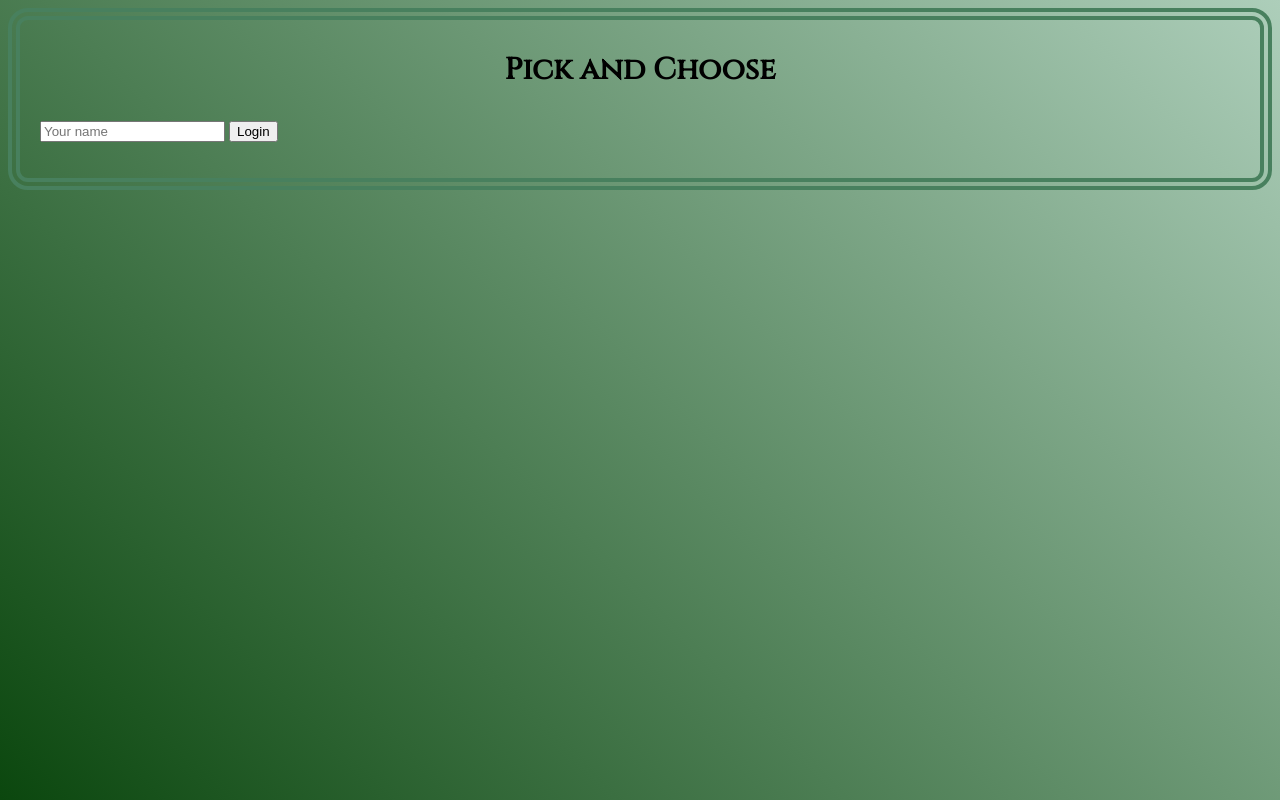
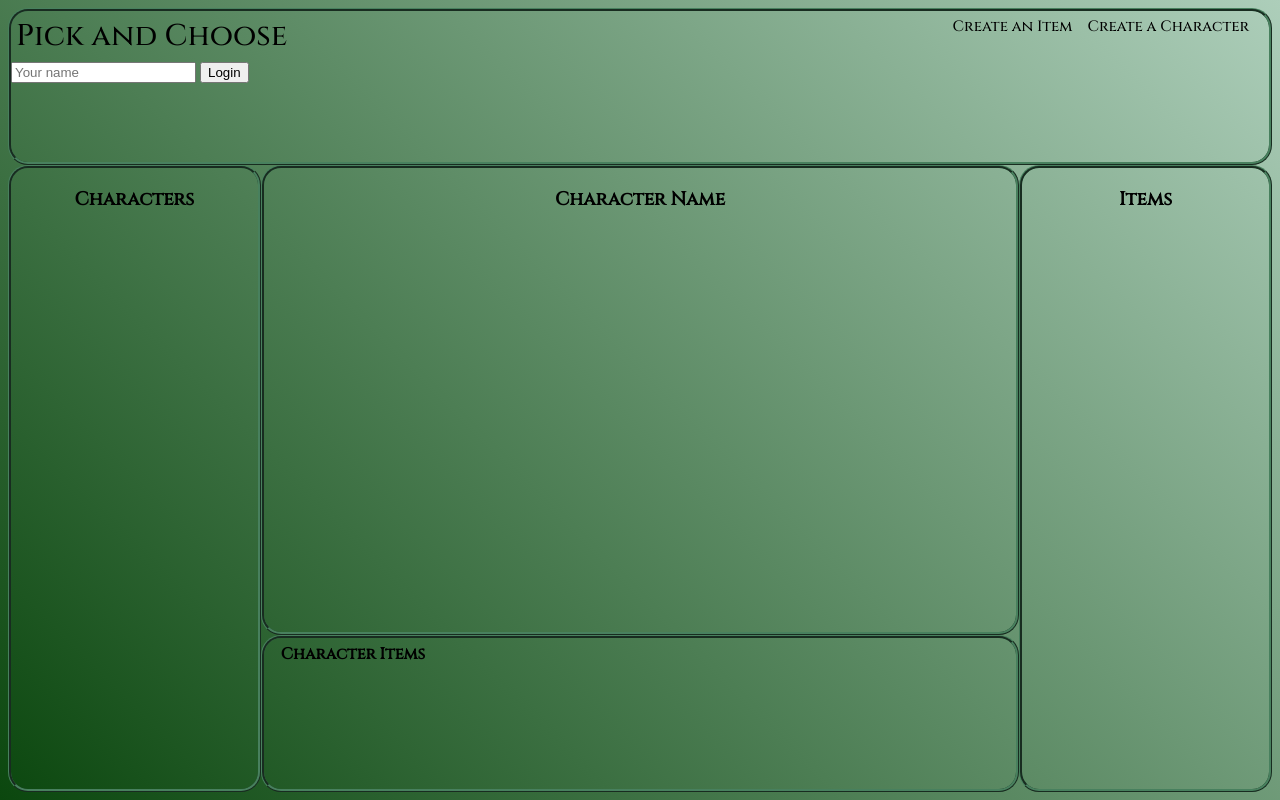
Before and after one commit to jpersons24/pick-and-choose, a plain HTML site: page front-end/index.html in a window 1280 px wide. Drawn offline with Linux system fonts and the light colour scheme; no server answers.

Commit message:
styling changes

```diff
--- a/front-end/index.css
+++ b/front-end/index.css
@@ -4,19 +4,87 @@ body {
    font-family: 'Cinzel', serif;
 }
 
-#nav-bar {
-   border: 12px double #48805e;
-   border-radius: 20px;
+#nav-bar-list {
+   list-style: none;
+   margin: 5px;
+   padding: 0px;
 }
 
-#logo {
-   text-align: center;
+.nav-bar-li {
+   display: inline-block;
+}
+
+.right {
+   float: right;
+   font-size: 15px;
+   padding-right: 15px;
+}
+
+.logo {
    font-family: 'Cinzel', serif;
    font-size: 30px;
 }
 
 #login-form {
-   padding-bottom: 20px;
-   padding-left: 20px;
-   display: inline-block;
+   margin: 0px;
 }
+
+/* CSS GRID GENERATOR CODE */
+
+.parent {
+   display: grid;
+   grid-template-columns: repeat(5, 1fr);
+   grid-template-rows: repeat(5, 1fr);
+   grid-column-gap: 0px;
+   grid-row-gap: 0px;
+   height: 100%;
+   width: 100%;
+   }
+
+#nav-bar {
+   grid-area: 1 / 1 / 2 / 6;
+   border: ridge #48805e;
+   border-radius: 20px;
+}
+
+#character-display {
+   grid-area: 2 / 2 / 5 / 5;
+   border: ridge #48805e;
+   border-radius: 20px;
+}
+
+#character-container {
+   grid-area: 2 / 1 / 6 / 2;
+   border: ridge #48805e;
+   border-radius: 20px;
+}
+
+#current-items {
+   grid-area: 5 / 2 / 6 / 5;
+   border: ridge #48805e;
+   border-radius: 20px;
+}
+
+#available-items {
+   grid-area: 2 / 5 / 6 / 6;
+   border: ridge #48805e;
+   border-radius: 20px;
+}
+
+#character-container h3 {
+   text-align: center;
+}
+
+#character-display h3 {
+   text-align: center;
+}
+
+#current-items h4 {
+   border: none;
+   margin-top: 5px;
+   margin-left: 17px;
+}
+
+#available-items h3 {
+   text-align: center;
+}
--- a/front-end/index.html
+++ b/front-end/index.html
@@ -9,7 +9,7 @@
       <script defer src="index.js"></script>
    </head>
    <body>
-      <div id="nav-bar">
+      <!-- <div id="nav-bar">
          <h3 id="logo">Pick and Choose</h3>
          <form id="login-form">
             <input type="text" name="name" placeholder="Your name" value="">
@@ -21,7 +21,33 @@
 
       <div id="characters"></div>
 
-      <div id="items-container"></div>
+      <div id="items-container"></div> -->
 
+      <div class="parent">
+         <div id="nav-bar">
+            <ul id="nav-bar-list">
+               <li class="nav-bar-li logo">Pick and Choose</li>
+               <li class="nav-bar-li right">Create a Character</li>
+               <li class="nav-bar-li right">Create an Item</li>
+            </ul>
+            <form id="login-form">
+               <input type="text" name="name" placeholder="Your name" value="">
+               <input type="submit" value="Login">
+            </form>
+         </div>
+         <div id="character-display">
+            <h3>Character Name</h3>
+         </div>
+         <div id="character-container">
+            <h3>Characters</h3>
+         </div>
+         <div id="current-items">
+            <h4>Character Items</h4>
+         </div>
+         <div id="available-items">
+            <h3>Items</h3>
+         </div>
+
+      </div>
    </body>
 </html>
--- a/front-end/index.js
+++ b/front-end/index.js
@@ -34,30 +34,17 @@ function renderAllChars(allChars) {
    })
 }
 
-function checkForUser(allUsers, input) {
-   allUsers.forEach(user => {
-      if (user.name === input){
-         userDiv.innerHTML +=
-         `<div id="user-card" data-id="${user.id}">
-            <p>${user.name}</p>
-         </div>`
-         console.log(user.name)
-      } // else if (user.name)
-   })
-}
+// **** login form handler ****
+// function checkForUser(allUsers, input) {
+//    allUsers.forEach(user => {
+
+//    })
+// }
 
 
 
 // NETWORK REQUESTS
 
-// function getAllUsers() {
-//    fetch("http://localhost:3000/users")
-//    .then(response => response.json())
-//    .then(allUsers => {
-//       console.log('Got all the users!')
-//       getSingleUser(allUsers)
-//    })
-// }
 
 function getAllCharacters() {
    fetch("http://localhost:3000/characters")
@@ -77,6 +64,8 @@ function getAllCharacters() {
 
 // EVENT LISTENERS
 
+
+// **** login form event listener ****
 loginForm.addEventListener('submit', function(event) {
 
    event.preventDefault()
```
